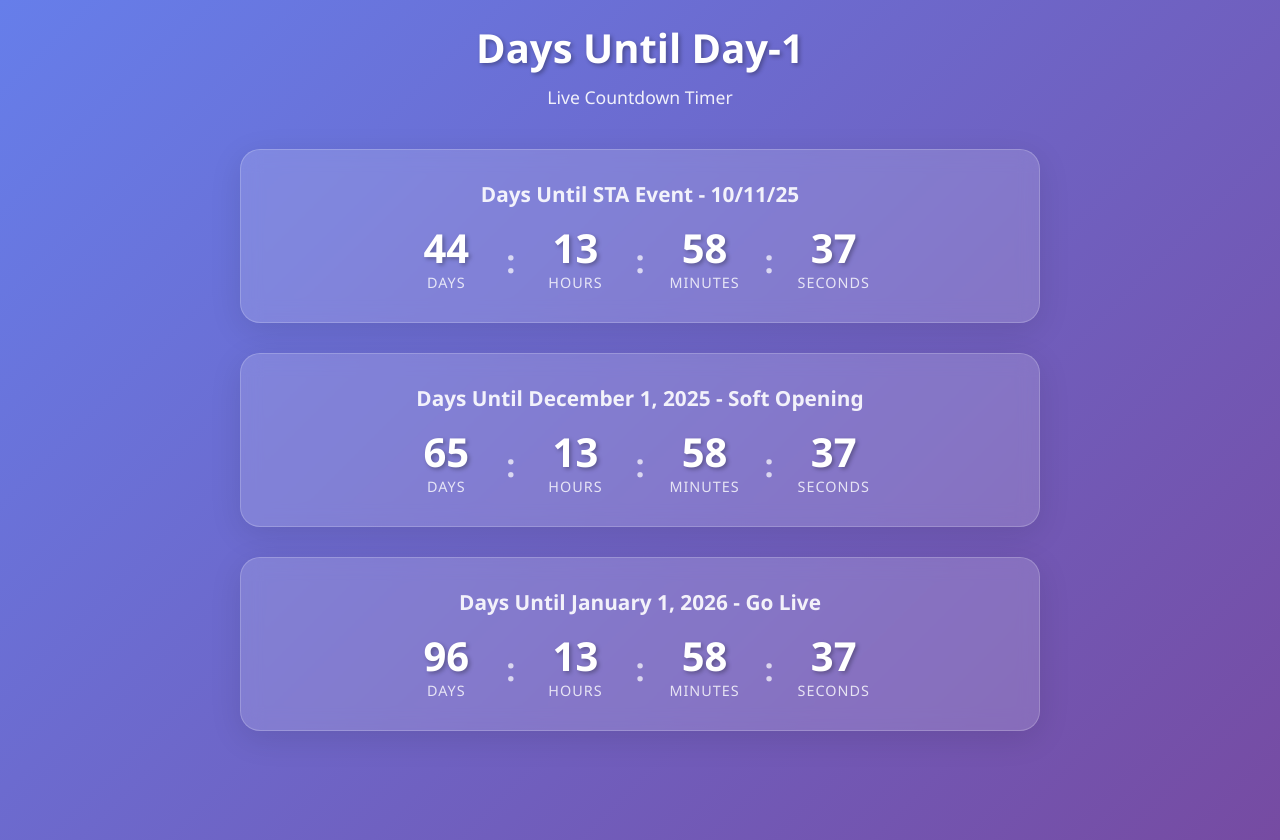
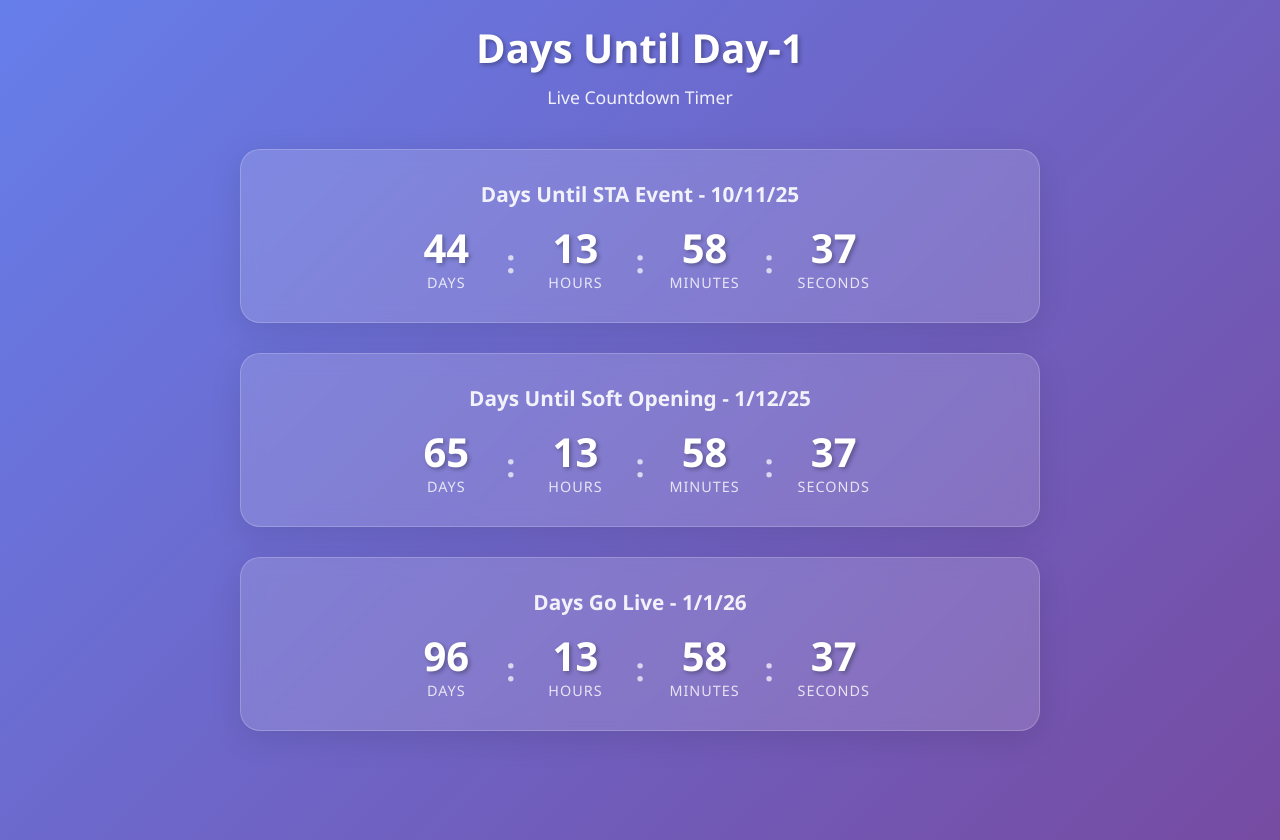
Before and after one commit to YasserAlaska/Day-1-Counter, a plain HTML site: page index.html in a window 1280 px wide. Drawn offline with Linux system fonts and the light colour scheme.

Commit message:
Update index.html

```diff
--- a/index.html
+++ b/index.html
@@ -157,12 +157,12 @@
         </div>
 
         <div class="counter-card">
-            <div class="counter-title">Days Until December 1, 2025 - Soft Opening</div>
+            <div class="counter-title">Days Until Soft Opening - 1/12/25</div>
             <div id="countdown2" class="countdown"></div>
         </div>
 
         <div class="counter-card">
-            <div class="counter-title">Days Until January 1, 2026 - Go Live</div>
+            <div class="counter-title">Days Go Live - 1/1/26</div>
             <div id="countdown3" class="countdown"></div>
         </div>
     </div>
```
